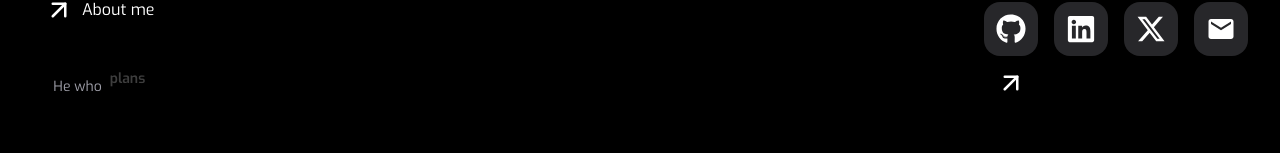
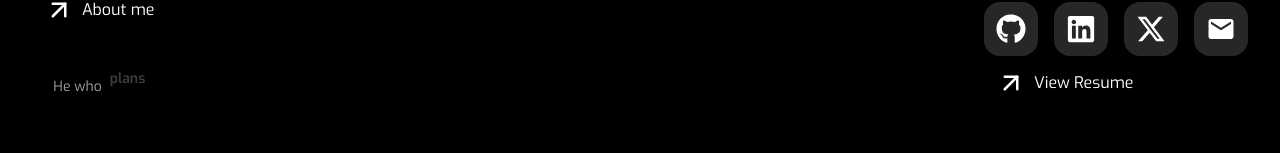
Before and after one commit to KAYODE-00/kayy, a Next.js app: page / in a window 1280 px wide. Shown: the part 426-579 px from the top of the page. Built offline with nearby package versions, Linux system fonts and the light colour scheme; no server answers; the database is empty.

Commit message:
portfolio v1 completed

```diff
--- a/src/app/page.tsx
+++ b/src/app/page.tsx
@@ -141,7 +141,7 @@ export default function Home() {
                   header={
                     <div className="flex items-center gap-2 cursor-pointer">
                       <ArrowUpRight className="" size={30} />{" "}
-                      <p className="md:hidden">
+                      <p className="">
                         {active ? "Resume" : "View Resume"}
                       </p>
                     </div>
@@ -183,7 +183,8 @@ export default function Home() {
             onClose={() => setActive("")}
             header={
               <div className="flex items-center-safe gap-2 cursor-pointer ">
-                <ArrowUpRight className="" size={30} />   {active ? "Projects" : "View Projects"}
+                <ArrowUpRight className="" size={30} />{" "}
+                {active ? "Projects" : "View Projects"}
               </div>
             }
           >
```
